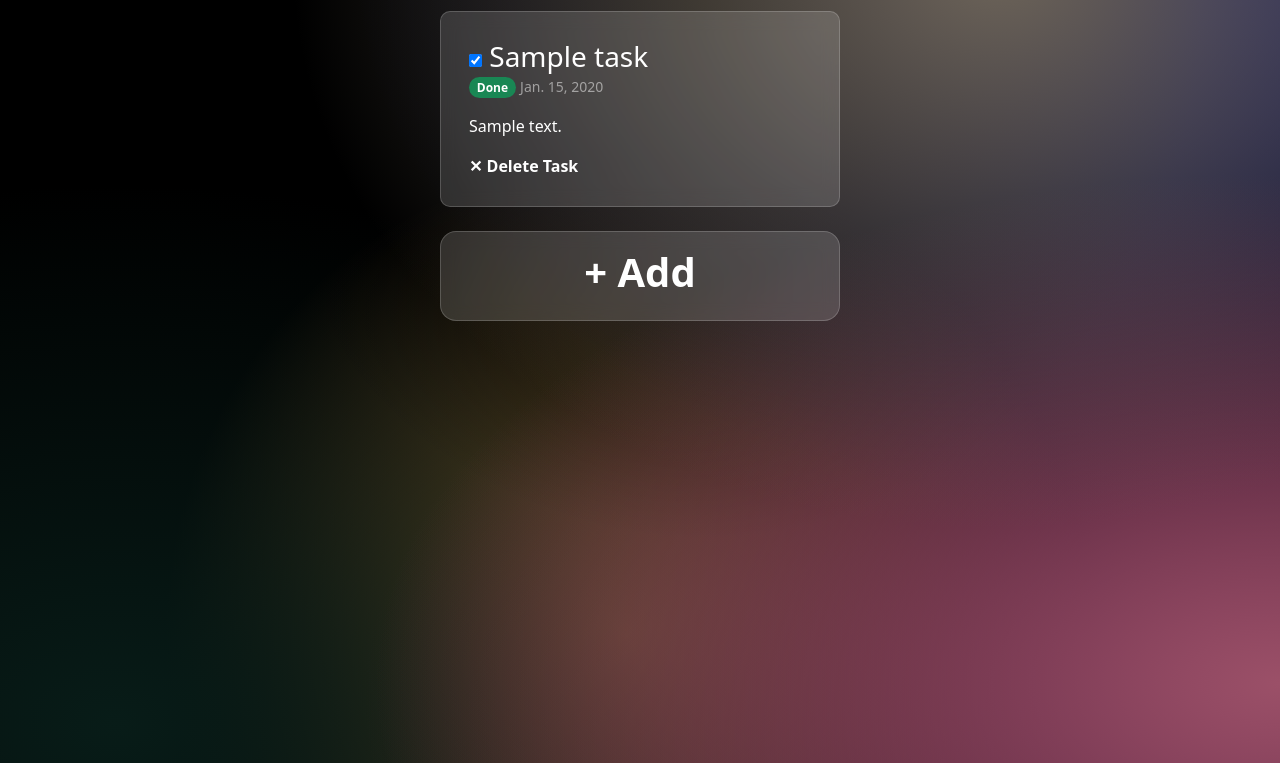
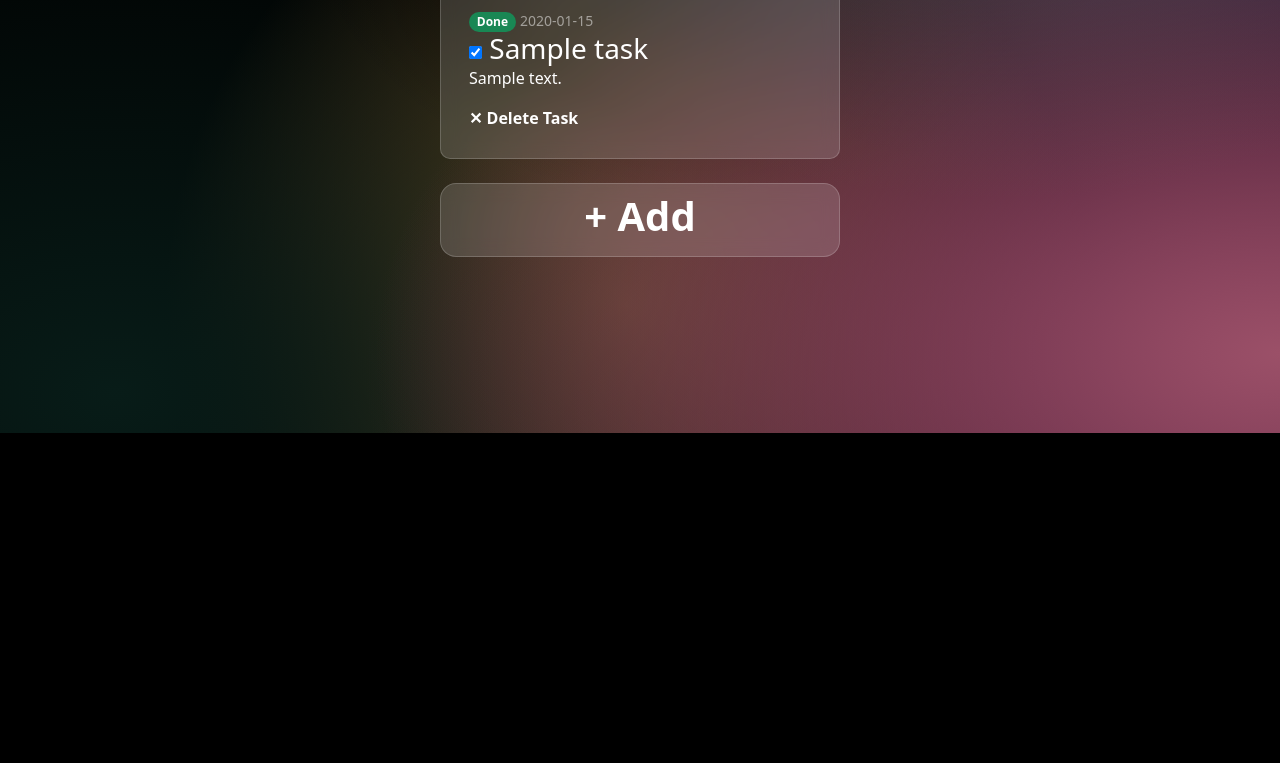
Before and after one commit to velkyrie/Tugas2Jingga, a Django app: page /todolist/ in a window 1280 px wide. Shown: the part 367-1130 px from the top of the page. After the commit the page ends 800 px from the top, so only its background shows below. Run offline with Django 4.2, Linux system fonts and the light colour scheme; a user stored in the database is signed in; tables that the repository leaves empty hold one stand-in row (values such as "Sample post"); some libraries are stand-ins or nearby versions.

Commit message:
assignment 6 done minus bonus

```diff
--- a/project_django/settings.py
+++ b/project_django/settings.py
@@ -132,7 +132,6 @@ STATIC_ROOT = BASE_DIR / 'staticfiles'
 
 STATICFILES_DIRS = [
     BASE_DIR / 'static',
-    os.path.join(BASE_DIR, 'todolist/static')
 ]
 
 STATICFILES_STORAGE = 'whitenoise.storage.CompressedManifestStaticFilesStorage'
--- a/templates/base.html
+++ b/templates/base.html
@@ -6,15 +6,21 @@
     <meta charset="UTF-8">
     <meta name="viewport" content="width=device-width, initial-scale=1.0">
     <link rel="stylesheet" href="{% static 'css/style.css' %}" />
-  <link href="https://cdn.jsdelivr.net/npm/bootstrap@5.2.1/dist/css/bootstrap.min.css" rel="stylesheet" integrity="sha384-iYQeCzEYFbKjA/T2uDLTpkwGzCiq6soy8tYaI1GyVh/UjpbCx/TYkiZhlZB6+fzT" crossorigin="anonymous">
+    <link href="https://cdn.jsdelivr.net/npm/bootstrap@5.2.1/dist/css/bootstrap.min.css" rel="stylesheet"
+        integrity="sha384-iYQeCzEYFbKjA/T2uDLTpkwGzCiq6soy8tYaI1GyVh/UjpbCx/TYkiZhlZB6+fzT" crossorigin="anonymous">
+        <script src="https://code.jquery.com/jquery-3.2.1.slim.min.js" integrity="sha384-KJ3o2DKtIkvYIK3UENzmM7KCkRr/rE9/Qpg6aAZGJwFDMVNA/GpGFF93hXpG5KkN" crossorigin="anonymous"></script>
+        <script src="https://cdnjs.cloudflare.com/ajax/libs/popper.js/1.12.3/umd/popper.min.js" integrity="sha384-vFJXuSJphROIrBnz7yo7oB41mKfc8JzQZiCq4NCceLEaO4IHwicKwpJf9c9IpFgh" crossorigin="anonymous"></script>
+        <script src="https://maxcdn.bootstrapcdn.com/bootstrap/4.0.0-beta.2/js/bootstrap.min.js" integrity="sha384-alpBpkh1PFOepccYVYDB4do5UnbKysX5WZXm3XxPqe5iKTfUKjNkCk9SaVuEZflJ" crossorigin="anonymous"></script>
+
     <link rel="preconnect" href="https://fonts.googleapis.com" />
+    <script src="https://ajax.googleapis.com/ajax/libs/jquery/3.6.0/jquery.min.js"></script>
     <link rel="stylesheet" href="https://fonts.googleapis.com/css?family=Lato">
     <link rel="preconnect" href="https://fonts.gstatic.com" crossorigin />
     {% block meta %}
     {% endblock meta %}
 </head>
 <style>
-  body{
+    body {
         background-color: rgb(0, 0, 0);
         background-image:
             radial-gradient(at 78% 0%, rgb(110, 101, 89) 0px, transparent 50%),
@@ -24,19 +30,15 @@
             radial-gradient(at 95% 0%, rgb(0, 8, 97) 0px, transparent 50%),
             radial-gradient(at 9% 95%, rgb(8, 28, 24) 0px, transparent 50%),
             radial-gradient(at 49% 84%, rgb(140, 102, 49) 0px, transparent 50%);
-  }
-    .gradient-custom {
-        background-color: rgb(0, 0, 0);
-        background-image:
-            radial-gradient(at 78% 0%, rgb(110, 101, 89) 0px, transparent 50%),
-            radial-gradient(at 100% 90%, rgb(155, 80, 104) 0px, transparent 50%),
-            radial-gradient(at 55% 5%, rgb(0, 0, 0) 0px, transparent 50%),
-            radial-gradient(at 97% 92%, rgb(70, 16, 54) 0px, transparent 50%),
-            radial-gradient(at 95% 0%, rgb(0, 8, 97) 0px, transparent 50%),
-            radial-gradient(at 9% 95%, rgb(8, 28, 24) 0px, transparent 50%),
-            radial-gradient(at 49% 84%, rgb(140, 102, 49) 0px, transparent 50%);
+        background-repeat: no-repeat;
+        background-attachment: fixed;
     }
 
+    .bg-modal-fade {
+        background-color: rgb(0, 0, 0, 0.15);
+        backdrop-filter: blur(9px);
+        -webkit-backdrop-filter: blur(9px);
+    }
 
     .bg-glass {
         background: rgba(255, 255, 255, 0.15) !important;
@@ -67,12 +69,12 @@
         box-shadow: 0 8px 32px 0 rgba(147, 137, 150, 0.37);
     }
 
-    .navbar-brand{
+    .navbar-brand {
         transition: 0.2s;
     }
 
-    .navbar-brand:hover{
-        color:white !important;
+    .navbar-brand:hover {
+        color: white !important;
         text-decoration: underline;
         text-shadow: 0px 2px 9px rgba(255, 246, 251, 0.50);
     }
@@ -96,24 +98,26 @@
 
     }
 
-    .link-primary{
-        color:white !important;
+    .link-primary {
+        color: white !important;
         font-weight: 700;
         text-decoration: none;
         transition: 0.2s;
     }
 
-    .link-primary:hover{
-        color:white !important;
+    .link-primary:hover {
+        color: white !important;
         text-decoration: underline;
         text-shadow: 0px 2px 9px rgba(255, 246, 251, 0.50);
 
     }
+</style>
 
-</style>
 <body>
     {% block content %}
-  <script src="https://cdn.jsdelivr.net/npm/bootstrap@5.2.1/dist/js/bootstrap.bundle.min.js" integrity="sha384-u1OknCvxWvY5kfmNBILK2hRnQC3Pr17a+RTT6rIHI7NnikvbZlHgTPOOmMi466C8" crossorigin="anonymous"></script>
+    <script src="https://cdn.jsdelivr.net/npm/bootstrap@5.2.1/dist/js/bootstrap.bundle.min.js"
+        integrity="sha384-u1OknCvxWvY5kfmNBILK2hRnQC3Pr17a+RTT6rIHI7NnikvbZlHgTPOOmMi466C8"
+        crossorigin="anonymous"></script>
     {% endblock content %}
 </body>
 
--- a/todolist/templates/todolist.html
+++ b/todolist/templates/todolist.html
@@ -1,53 +1,147 @@
 {% extends 'base.html' %}
 
+{% block meta %}
+<title>{{user}}'s to-do</title>
+{% endblock meta %}
+
 {% block content %}
-<nav class="navbar">
-    <div class="container-fluid">
-      <a class="navbar-brand text-white" href="#">Welcome, {{user}} &#128075</a>
-      <button type="button" class="btn btn-light"><a href="{% url 'todolist:logout' %}"><img src="https://cdn-icons-png.flaticon.com/24/1828/1828427.png"></a></button>
+<nav class="navbar navbar-dark sticky-top">
+    <div class="container py-2">
+        <a class="navbar-brand text-white" href="#">Welcome, {{user}} &#128075</a>
+        <button type="button" class="btn btn-light"><a href="{% url 'todolist:logout' %}"><img
+                    src="https://cdn-icons-png.flaticon.com/24/1828/1828427.png"></a></button>
     </div>
-  </nav>
+</nav>
+
 <body>
-    <section class="vh-100 gradient-custom">
-        <div class="container-md overflow-auto py-5 h-100">
-            <div class="row-2 d-flex justify-content-center align-items-center w-90">
-                    <div class="container-fluid h-100 flex">
-                        <section class="overflow-auto">
-                            {% for todolist in list_todo %}
-                                    <div class="card-deck text-white">
-                                    <div class="container-fluid card-todo p-4 md-2">
-                                        <div class="card-body p-1">
-                                            {% if todolist.is_finished %}
-                                                 <h3 class="card-title bold"> <input type="checkbox" name="check"
-                                                    onclick="location.href=`{% url 'todolist:update_task' todolist.id %}`" checked /> {{todolist.title}}</h3>
-                                                <p class="badge rounded-pill bg-success">Done</p>
-                                                {% else %}
-                                                <h3 class="card-title bold"> <input type="checkbox" name="check"
-                                                    onclick="location.href=`{% url 'todolist:update_task' todolist.id %}`" /> {{todolist.title}}</h3>
-                                                <p class="badge rounded-pill bg-light text-dark">Unfinished</p>
-                                                {% endif %}
-                                            <small class="text-white-50">{{todolist.date}}<br></small>
+    <div class="container-md h-100 overflow-auto justify-content-center align-items-center" id="mainBody">
+    </div>
 
-                                            <p class="card-text">{{todolist.description}}</p>
-                                            <p class="card-text"><a class="link-primary" href="{% url 'todolist:delete_task' todolist.id %}"> 	&#10005; Delete Task</a></p>
-                                        </div>
-                                    </div>
-            <br>
-                                    {% endfor %}
-                                    <div class="col gx-5 card-todo text-white container-fluid w-90 flex" style="border-radius: 1rem;">
-                                        <div class="card-body p-3 text-center">
-                                            <h1><a class="link-primary" href="{% url 'todolist:create_task' %}">+ Add</a></h1>
-                                        </div>
-                                    </div>
+    <div class="card-todo mb-5 text-white container-fluid" style="border-radius: 1rem;">
+        <div class="card-body p-2 text-center">
+            <h1><a class="link-primary" data-toggle="modal" data-target="#myModal">+ Add</a></h1>
+        </div>
+    </div>
 
+
+    <div class="modal fade bg-modal-fade" id="myModal" data-keyboard="false" tabindex="-1" aria-labelledby="myModal"
+        aria-hidden="true">
+
+        <h1 class="custom-title py-3 mb-0 m-5 col-lg-5 col-lg-5 col-lg-5">what are you up to?</h1>
+
+        <div class="modal-dialog px-3">
+            <div class="modal-content bg-glass p-5 text-center">
+
+                <button type="button" class="btn-close btn-close-white" data-dismiss="modal"
+                    aria-label="Close"></button>
+
+                <form method="POST" id="createForm">
+                    {% csrf_token %}
+                    <div class="mb-md-5">
+                        <p class="text-white-50 mb-md-4">stay <u>organized</u>, add a new to-do. </p>
+
+                        <div class="form mb-4">
+                            <input type="text" name="title" id="title" placeholder="Task" class="form-control">
+                        </div>
+
+                        <div class="form mb-4">
+                            <textarea type="text" name="description" id="description" placeholder="Description"
+                                class="form-control"></textarea>
+                        </div>
                     </div>
-                </div>
+
+                    <button class="btn btn-outline-light btn-lg px-3" type="submit" name="submit" value="Create Task">+
+                        Add</button>
+                </form>
 
             </div>
-    </section>
+        </div>
+    </div>
+    </div>
+    </div>
 
 </body>
 
+<script>
 
+    $(document).ready(() => {
+        let card = todo => `
+                    <section class="overflow-auto" id="${todo.pk}">
+
+                            <div class="container-fluid card-todo text-white p-4 md-2">
+                                <div class="card-body p-1">
+
+                                    ${todo.fields.is_finished ? `<span class="badge rounded-pill bg-success">Done</span>
+                                    <small class="text-white-50"> ${todo.fields.date}<br></small>
+                                    <h3 class="card-title bold"> <input type="checkbox" name="check"
+                                            onclick="location.href='update_task/${todo.pk}'"
+                                            checked />  ${todo.fields.title}</h3>` : `<span class="badge rounded-pill bg-light text-dark">Unfinished</span>
+                                    <small class="text-white-50"> ${todo.fields.date}<br></small>
+                                    <h3 class="card-title bold"> <input type="checkbox" name="check"
+                                            onclick="location.href='update_task/${todo.pk}'" />
+                                              ${todo.fields.title}</h3>`}
+
+                                    <p class="card-text">${todo.fields.description}</p>
+                                    <p class="card-text"><a class="link-primary"
+                                            href="delete_task/${todo.pk}"> &#10005; Delete
+                                            Task</a></p>
+                                </div>
+                            </div>
+                            <br>
+                    </section>
+        `;
+
+        const getTodo = () => {
+            $.get("{% url 'todolist:get_todo_json' %}", data => {
+                $.each(data, (e, value) => {
+                    $("#mainBody").append(card(value));
+                });
+            });
+        };
+
+        const closeModal = e => {
+            $('.modal').removeClass('in');
+            $('.modal').attr("aria-hidden", "true");
+            $('.modal').css("display", "none");
+            $('.modal-backdrop').remove();
+            $('body').removeClass('modal-open');
+        };
+
+        $("#createForm").submit(e => {
+
+            const csrf_token = document.querySelector(
+                "[name=csrfmiddlewaretoken]"
+            ).value;
+
+            let title = $("#title").val()
+            let description = $("#description").val()
+
+            if (title && description) {
+                e.preventDefault();
+
+                $.ajax({
+                    type: "POST",
+                    url: "{% url 'todolist:create_task' %}",
+                    headers: { "X-CSRFToken": csrf_token },
+                    mode: "same-origin",
+                    data: {
+                        title: title,
+                        description: description,
+                    },
+                    success: response => {
+                        $("#createForm").trigger("reset");
+                        $("#mainBody").append(card(response));
+                        closeModal();
+                    },
+                });
+            } else {
+                alert("Fields cannot be empty!");
+            }
+
+        });
+        getTodo();
+    });
+
+</script>
 {% endblock content %}
 Footer
--- a/todolist/urls.py
+++ b/todolist/urls.py
@@ -1,8 +1,9 @@
 from django.urls import path
-from todolist.views import create_task, delete_task, show_todolist, update_task, delete_task
+from todolist.views import create_task, delete_task, show_todolist, update_task, get_todo_json
 from todolist.views import register
 from todolist.views import login_user
 from todolist.views import logout_user
+
 
 app_name = 'todolist'
 
@@ -12,6 +13,7 @@ urlpatterns = [
     path('login/', login_user, name='login'),
     path('logout/', logout_user, name='logout'),
     path('create-task/', create_task, name='create_task'),
+    path('json/', get_todo_json, name='get_todo_json'),
     path('update_task/<int:id>', update_task, name='update_task'),
     path('delete_task/<int:id>', delete_task, name='delete_task'),
 ]
--- a/todolist/views.py
+++ b/todolist/views.py
@@ -7,18 +7,21 @@ from django.contrib.auth import authenticate, login
 from django.contrib.auth import logout
 from django.contrib.auth.decorators import login_required
 import datetime
-from django.http import HttpResponseRedirect
+from django.http import HttpResponseRedirect, HttpResponse, JsonResponse
+from django.core import serializers
 from django.urls import reverse
+from django.views.decorators.csrf import csrf_exempt
 
 # Create your views here.
+
+
 @login_required(login_url='/todolist/login/')
 def show_todolist(request):
-    data_todolist = Task.objects.filter(user=request.user)
     context = {
-        'list_todo': data_todolist,
         'user': request.user,
     }
     return render(request, 'todolist.html', context)
+
 
 def register(request):
     form = UserCreationForm()
@@ -30,8 +33,9 @@ def register(request):
             messages.success(request, 'Akun telah berhasil dibuat!')
             return redirect('todolist:login')
 
-    context = {'form':form}
+    context = {'form': form}
     return render(request, 'register.html', context)
+
 
 def login_user(request):
     if request.method == 'POST':
@@ -39,14 +43,17 @@ def login_user(request):
         password = request.POST.get('password')
         user = authenticate(request, username=username, password=password)
         if user is not None:
-            login(request, user) # melakukan login terlebih dahulu
-            response = HttpResponseRedirect(reverse("todolist:show_todolist")) # membuat response
-            response.set_cookie('last_login', str(datetime.datetime.now())) # membuat cookie last_login dan menambahkannya ke dalam response
+            login(request, user)  # melakukan login terlebih dahulu
+            response = HttpResponseRedirect(
+                reverse("todolist:show_todolist"))  # membuat response
+            # membuat cookie last_login dan menambahkannya ke dalam response
+            response.set_cookie('last_login', str(datetime.datetime.now()))
             return response
         else:
             messages.info(request, 'Username atau Password salah!')
     context = {}
     return render(request, 'login.html', context)
+
 
 def logout_user(request):
     logout(request)
@@ -54,18 +61,31 @@ def logout_user(request):
     response.delete_cookie('last_login')
     return response
 
+
+@csrf_exempt
 @login_required(login_url='/todolist/login/')
 def create_task(request):
     if request.method == 'POST':
         title = request.POST.get('title')
         description = request.POST.get('description')
-
-        if title != "" and description != "":
-            Task.objects.create(user=request.user, title=title, description=description, is_finished=False, date=datetime.datetime.today())
-            return HttpResponseRedirect(reverse("todolist:show_todolist"))
-        else:
-            messages.info(request, 'Task Title and Description Cannot Be Empty!')
-    return render(request, 'create_task.html')
+        todo = Task.objects.create(
+            user=request.user,
+            title=title,
+            description=description,
+            is_finished=False,
+            date=datetime.datetime.today())
+        return JsonResponse(
+            {
+                'pk': todo.id,
+                'fields': {
+                    'title': todo.title,
+                    'description': todo.description,
+                    'is_finished': todo.is_finished,
+                    'date': todo.date,
+                },
+            },
+            status=200,
+        )
 
 @login_required(login_url='/todolist/login/')
 def update_task(request, id):
@@ -74,8 +94,15 @@ def update_task(request, id):
     todo.save()
     return redirect('todolist:show_todolist')
 
+
 @login_required(login_url='/todolist/login/')
 def delete_task(request, id):
     todo = Task.objects.get(user=request.user, id=id)
     todo.delete()
     return redirect('todolist:show_todolist')
+
+
+@login_required(login_url='/todolist/login/')
+def get_todo_json(request):
+    todo = Task.objects.filter(user=request.user)
+    return HttpResponse(serializers.serialize("json", todo), content_type="application/json")
```
Lines whose indentation alone changed are shown as unchanged.
